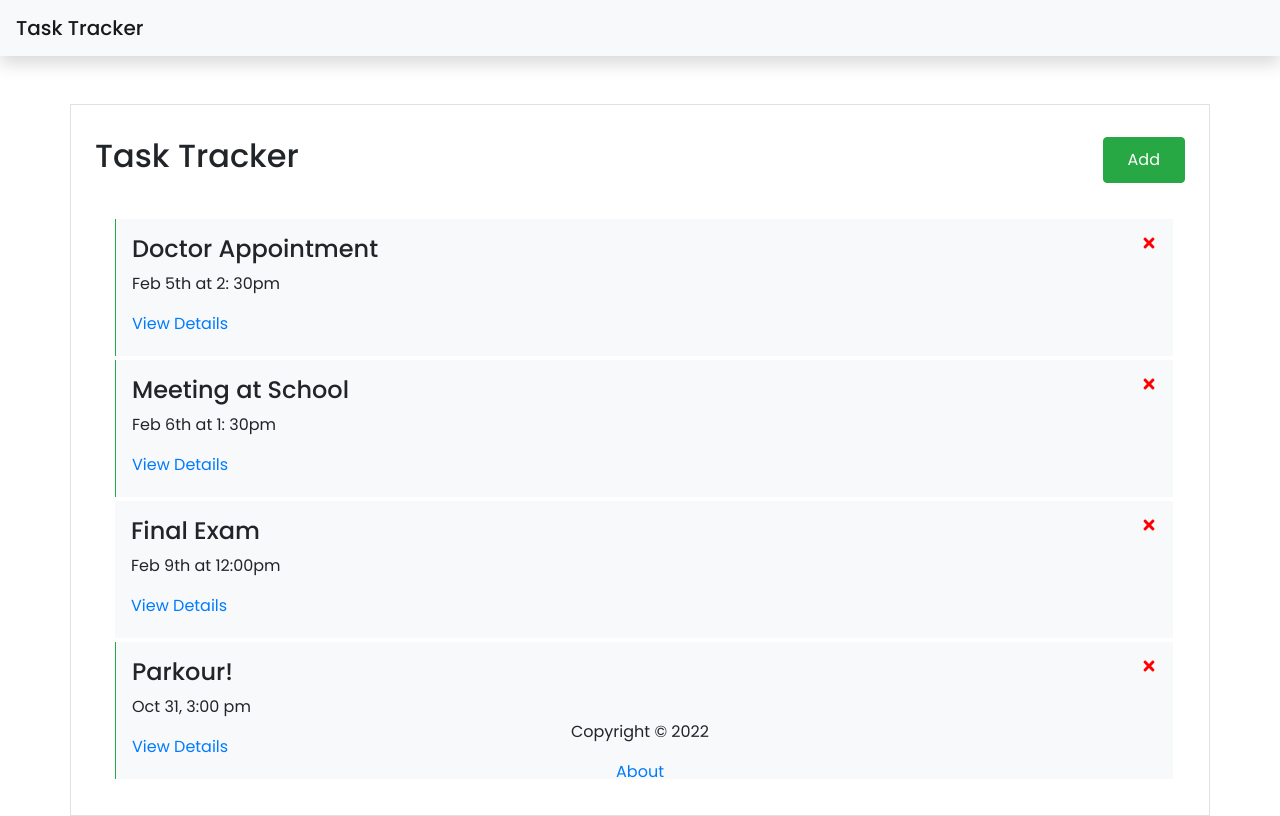
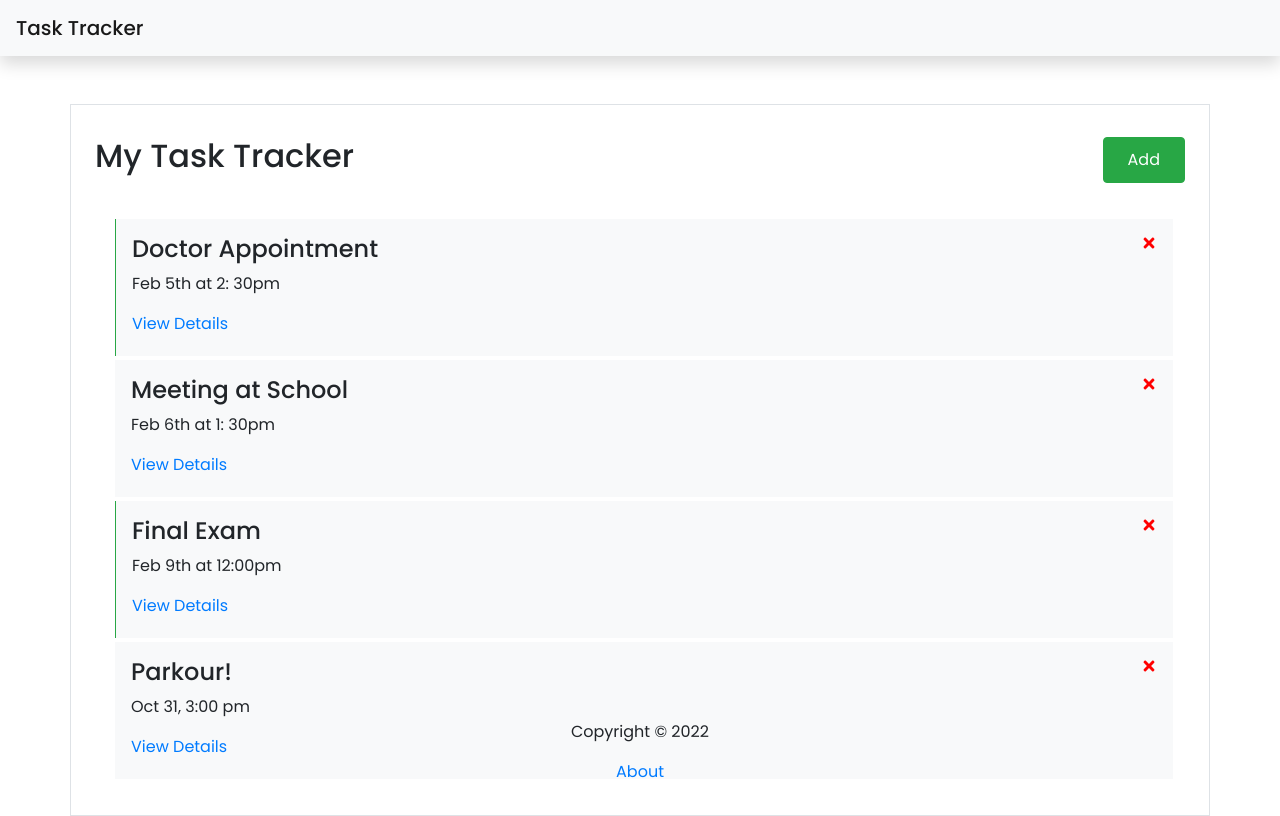
Before and after one commit to katieleebrown/react-task-tracker, a React (Create React App) app: page / in a window 1280 px wide. Built offline with nearby package versions, Linux system fonts and the light colour scheme; data requests are answered from the project's data file.

Commit message:
db changes

```diff
--- a/db.json
+++ b/db.json
@@ -10,19 +10,19 @@
       "id": 2,
       "text": "Meeting at School",
       "day": "Feb 6th at 1: 30pm",
-      "reminder": true
+      "reminder": false
     },
     {
       "text": "Final Exam",
       "day": "Feb 9th at 12:00pm",
-      "reminder": false,
+      "reminder": true,
       "id": 3
     },
     {
       "text": "Parkour!",
       "day": "Oct 31, 3:00 pm",
       "notes": "Need sneakers and socks",
-      "reminder": true,
+      "reminder": false,
       "id": 4
     }
   ]
--- a/src/components/Card.js
+++ b/src/components/Card.js
@@ -9,7 +9,7 @@ const Card = ({ tasks, onDelete, onToggle, onAdd }) => {
     return (
         <div className='container border mt-5 px-4 py-3'>
             <div className='container py-3 px-0 mx-0 d-flex justify-content-between'>
-                <h2>Task Tracker</h2>
+                <h2>My Task Tracker</h2>
                 <Button color={showAddTask ? 'dark' : 'success'} text={showAddTask ? 'Close' : 'Add'} onAdd={() => setshowAddTask(!showAddTask)} />
             </div>
             {showAddTask && <AddTask onAdd={onAdd} />}
```
